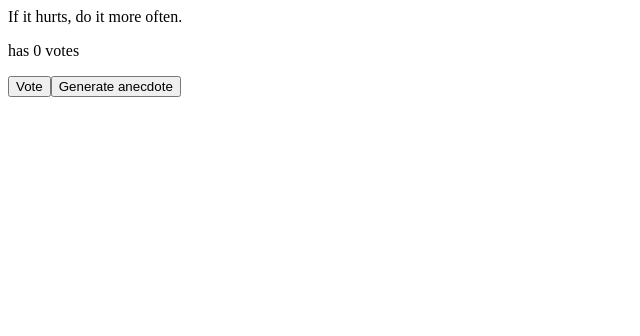
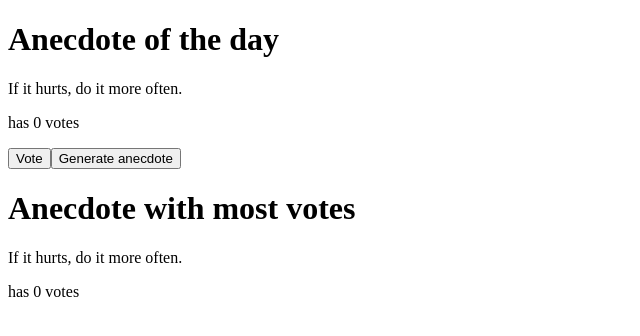
Before and after one commit to Mackensson/FullStackOpen, a React (Vite) app in the folder part1/: page / in a window 1280 px wide. Shown: the top 336 px of the page, without its empty margins (0-640 px from the left). Built offline with nearby package versions, Linux system fonts and the light colour scheme.

Commit message:
Exercise 1.14*: anecdotes step3
Final version of step1 of course

```diff
--- a/part1/src/App.jsx
+++ b/part1/src/App.jsx
@@ -1,61 +1,69 @@
-import { useState } from 'react'
-
+import { useState } from "react";
 
 //Components.
-const Button = ({text, onClick}) => {
-  console.log("Button comp:", text, onClick)
+const Header = ({ text }) => <h1>{text}</h1>
+const Button = ({ text, onClick }) => <button onClick={onClick}>{text}</button>
+const AnecdoteInfo = ({ text, amount }) => <div><p>{text}</p><p>has {amount} votes</p></div>
+
+const Anecdote = ({ header, text, info }) => {
+  console.log("Anecdote comp:", header, text, info);
   return(
-    <button onClick={onClick}>{text}</button>
-  )}
-
-const AnecdoteInfo = ({amount}) => {
-  console.log("AnecdoteInfo comp:", amount)
-  return(
-    <p>has {amount} votes</p>
+    <div>
+      <Header text={header}></Header>
+      <AnecdoteInfo text={text} amount={info}></AnecdoteInfo>
+    </div>
   )
-}
+};
 
 const App = () => {
+
   const anecdotes = [
-    'If it hurts, do it more often.',
-    'Adding manpower to a late software project makes it later!',
-    'The first 90 percent of the code accounts for the first 90 percent of the development time...The remaining 10 percent of the code accounts for the other 90 percent of the development time.',
-    'Any fool can write code that a computer can understand. Good programmers write code that humans can understand.',
-    'Premature optimization is the root of all evil.',
-    'Debugging is twice as hard as writing the code in the first place. Therefore, if you write the code as cleverly as possible, you are, by definition, not smart enough to debug it.',
-    'Programming without an extremely heavy use of console.log is same as if a doctor would refuse to use x-rays or blood tests when diagnosing patients.',
-    'The only way to go fast, is to go well.'
-  ]
+    "If it hurts, do it more often.",
+    "Adding manpower to a late software project makes it later!",
+    "The first 90 percent of the code accounts for the first 90 percent of the development time...The remaining 10 percent of the code accounts for the other 90 percent of the development time.",
+    "Any fool can write code that a computer can understand. Good programmers write code that humans can understand.",
+    "Premature optimization is the root of all evil.",
+    "Debugging is twice as hard as writing the code in the first place. Therefore, if you write the code as cleverly as possible, you are, by definition, not smart enough to debug it.",
+    "Programming without an extremely heavy use of console.log is same as if a doctor would refuse to use x-rays or blood tests when diagnosing patients.",
+    "The only way to go fast, is to go well.",
+  ];
 
-  const initialPoints = new Array(anecdotes.length).fill(0)
+  const initialPoints = new Array(anecdotes.length).fill(0);
 
-  const [points, setPoints] = useState(initialPoints)
-  const [selected, setSelected] = useState(0)
+  const [points, setPoints] = useState(initialPoints);
+  const [selected, setSelected] = useState(0);
 
   const generateAnecdote = () => {
-    let randomIndex
+    let randomIndex;
     do {
-       randomIndex = Math.floor(Math.random() * anecdotes.length)
-    } while (randomIndex === selected)
-    setSelected(randomIndex)
+      randomIndex = Math.floor(Math.random() * anecdotes.length);
+    } while (randomIndex === selected);
+    setSelected(randomIndex);
+  };
+
+  const incrementVote = () => {
+    const newPoints = [...points];
+    newPoints[selected] += 1;
+    setPoints(newPoints);
+  };
+
+  const getAnecdoteMostVotes = () => {
+    const index = points.indexOf(getHighestValue());
+    return anecdotes[index]
   }
 
-  const incrementVote = () => {
-    const newPoints = [...points]
-    newPoints[selected] += 1
-    setPoints(newPoints)
-  }
+  const getHighestValue = () => Math.max(...points)
 
   return (
     <div>
-      {anecdotes[selected]}
-      <AnecdoteInfo amount={points[selected]}></AnecdoteInfo>
+      <Anecdote header="Anecdote of the day" text={anecdotes[selected]} info={points[selected]}></Anecdote>
       <div>
         <Button text="Vote" onClick={incrementVote}></Button>
         <Button text="Generate anecdote" onClick={generateAnecdote}></Button>
       </div>
+      <Anecdote header="Anecdote with most votes" text={getAnecdoteMostVotes()} info={getHighestValue()}></Anecdote>
     </div>
-  )
-}
+  );
+};
 
-export default App
+export default App;
```
